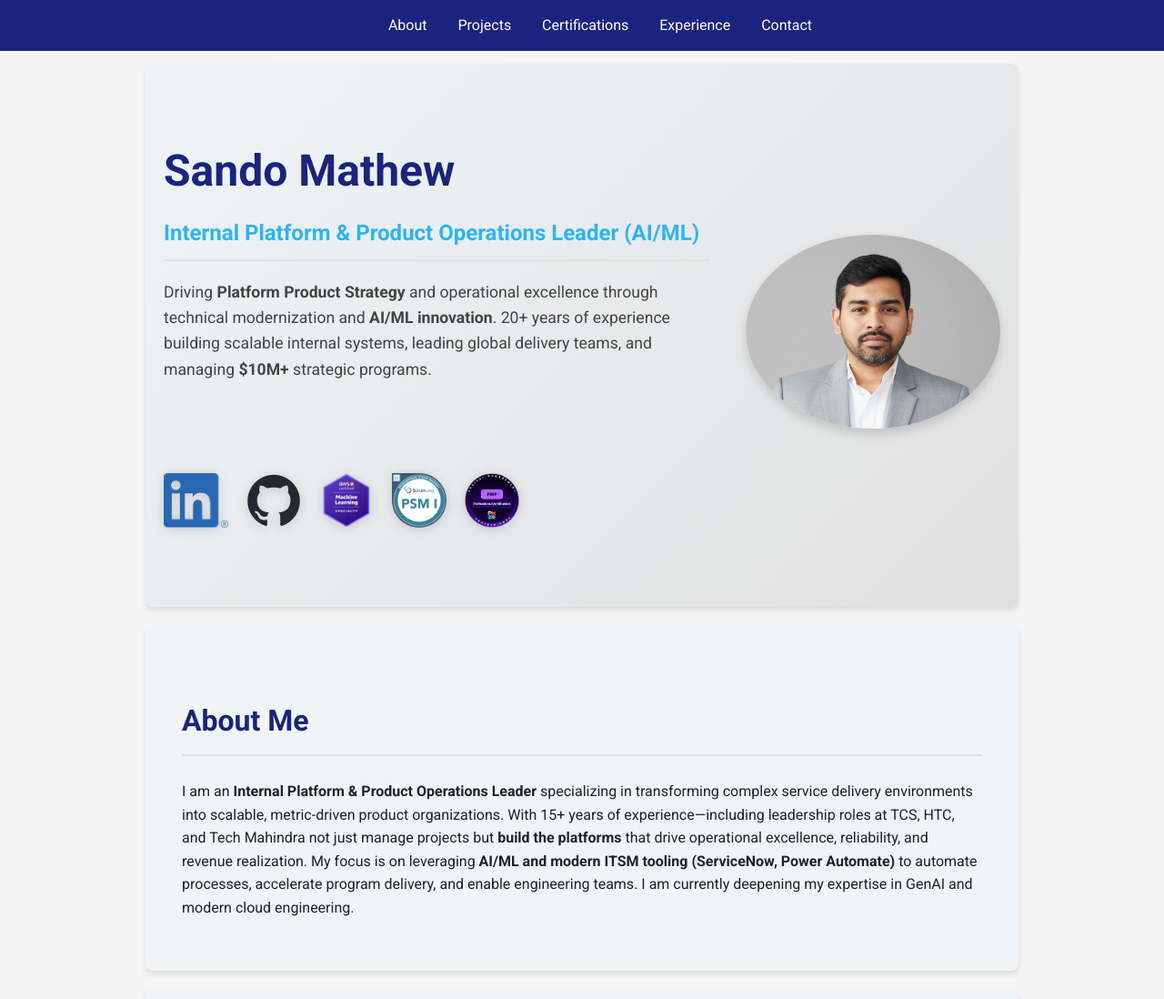
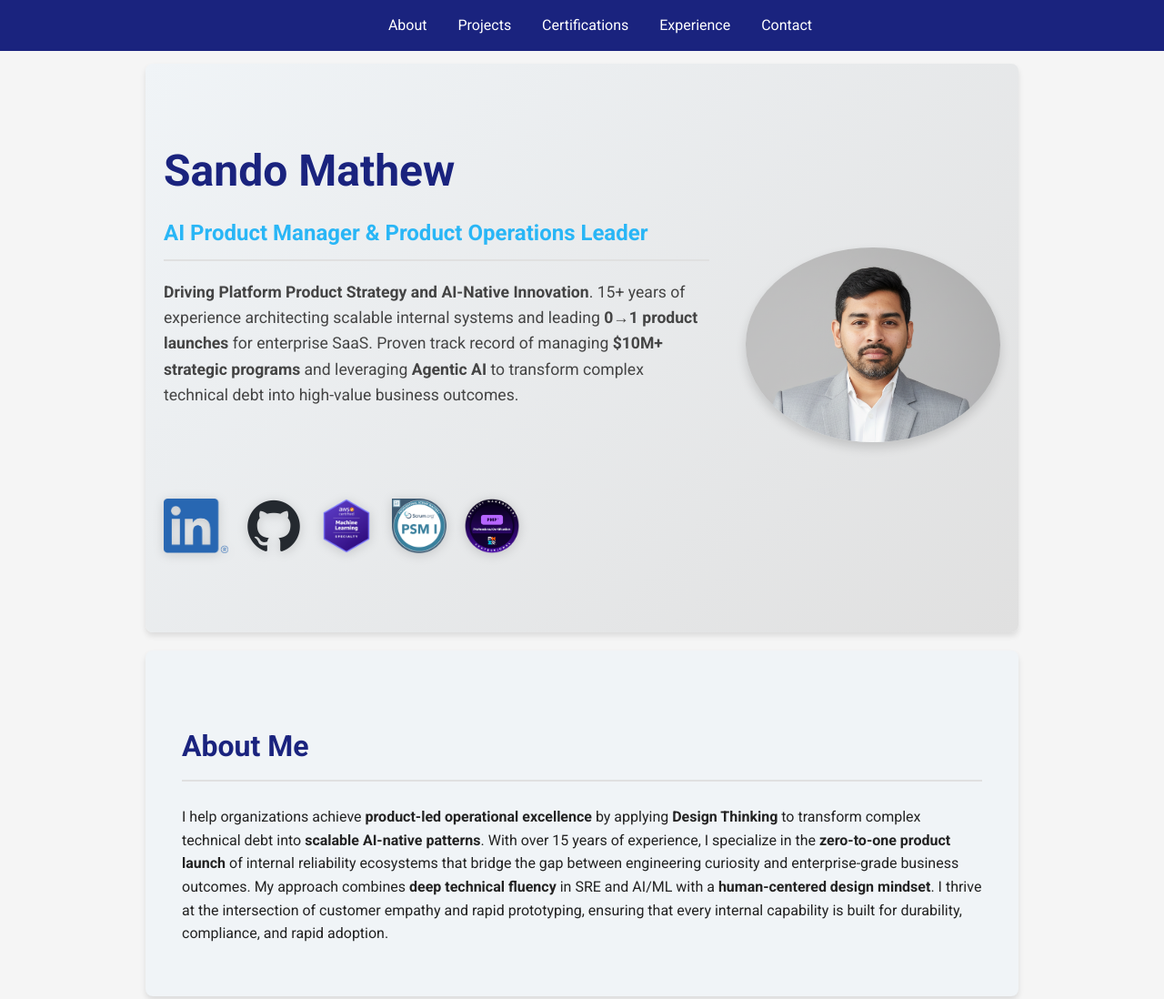
Before and after one commit to sandomathew/sandomathew.github.io, a plain HTML site: page index.html in a window 1280 px wide. Shown: the top 1098 px of the page at 91% size. Drawn offline with Linux system fonts and the light colour scheme.

Commit message:
modify profile

```diff
--- a/index.html
+++ b/index.html
@@ -3,7 +3,7 @@
 <head>
     <meta charset="UTF-8">
     <meta name="viewport" content="width=device-width, initial-scale=1.0">
-    <title>Sando Mathew - Internal Platform & Product Operations Leader (AI/ML)</title>
+    <title>Sando Mathew - AI Product Manager & Product Operations Leader</title>
     <link rel="stylesheet" href="styles.css">
     <link href="https://fonts.googleapis.com/css2?family=Roboto:wght@300;400;700&display=swap" rel="stylesheet">
 </head>
@@ -24,9 +24,9 @@
           <div class="hero-container">
             <div class="hero-text">
               <h1 class="fade-slide">Sando Mathew</h1>
-              <h2 class="fade-slide delay1"> Internal Platform & Product Operations Leader (AI/ML)</h2>
+              <h2 class="fade-slide delay1"> AI Product Manager & Product Operations Leader</h2>
               <p class="fade-slide delay2">
-                  Driving <b>Platform Product Strategy</b> and operational excellence through technical modernization and <b>AI/ML innovation</b>. 20+ years of experience building scalable internal systems, leading global delivery teams, and managing <b>$10M+</b> strategic programs.
+                  <b>Driving Platform Product Strategy and AI-Native Innovation</b>. 15+ years of experience architecting scalable internal systems and leading <b>0→1 product launches</b> for enterprise SaaS. Proven track record of managing <b>$10M+ strategic programs</b> and leveraging <b>Agentic AI</b> to transform complex technical debt into high-value business outcomes.
               </p>
 <!--              <div class="hero-buttons fade-slide delay3">-->
 <!--                <a href="#projects" class="btn-primary">View Projects</a>-->
@@ -61,7 +61,7 @@
         <section id="about">
             <h2>About Me</h2>
             <p>
-                I am an <b>Internal Platform & Product Operations Leader</b> specializing in transforming complex service delivery environments into scalable, metric-driven product organizations. With 15+ years of experience—including leadership roles at TCS, HTC, and Tech Mahindra not just manage projects but <b>build the platforms</b> that drive operational excellence, reliability, and revenue realization. My focus is on leveraging <b>AI/ML and modern ITSM tooling (ServiceNow, Power Automate)</b> to automate processes, accelerate program delivery, and enable engineering teams. I am currently deepening my expertise in GenAI and modern cloud engineering.
+                I help organizations achieve <b>product-led operational excellence</b> by applying <b>Design Thinking</b> to transform complex technical debt into <b>scalable AI-native patterns</b>. With over 15 years of experience, I specialize in the <b>zero-to-one product launch</b> of internal reliability ecosystems that bridge the gap between engineering curiosity and enterprise-grade business outcomes. My approach combines <b>deep technical fluency</b> in SRE and AI/ML with a <b>human-centered design mindset</b>. I thrive at the intersection of customer empathy and rapid prototyping, ensuring that every internal capability is built for durability, compliance, and rapid adoption.
             </p>
         </section>
 
@@ -139,7 +139,7 @@
         <section id="experience">
             <h2>Experience</h2>
             <div class="job-item">
-                <h3>Independent Technical Product (PetPalAI) Manager - Self-Directed Product Development </h3>
+                <h3>Independent Technical Product Manager - Self-Directed Product Development (PetPalAI) </h3>
                 <p class="duration">2025 - Present</p>
                 <ul>
                     <li><b>Product Architecture & Execution: </b> Designed the <b>PetPalAI prototype/Minimal Viable Product (MVP)</b> (a GenAI application for pet care), architecting the platform using <b>Django and integrating LangChain and Ollama</b> for LLM-driven data extraction.</li>
```
